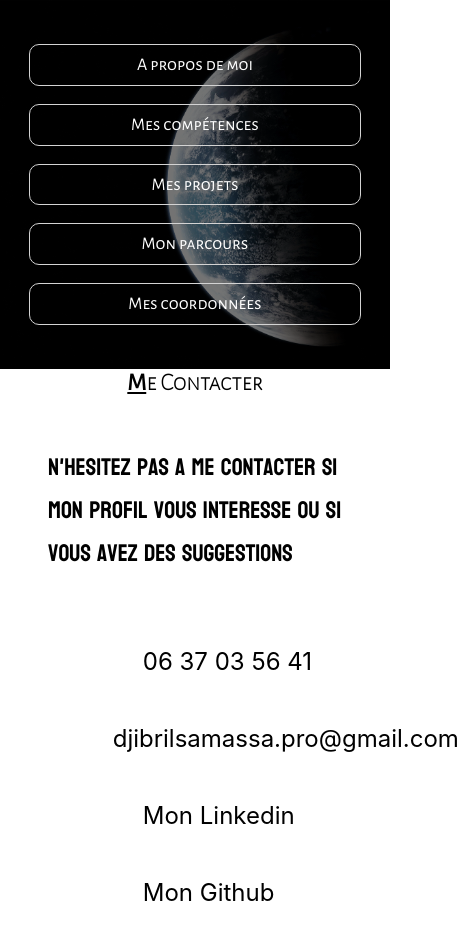
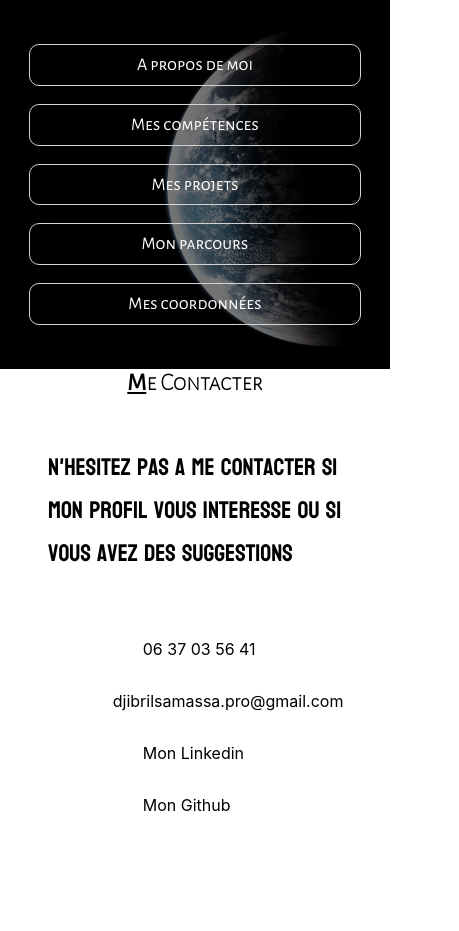
Before and after one commit to Djibril-Samassa/djibril-samassa-portfolio, a React (Create React App) app: page /coordonnees in a window 390 px wide. Shown: the whole page, 459 px wide, since content can reach past the window. After the commit the page ends 844 px from the top, so only its background shows below. Built offline with nearby package versions, Linux system fonts and the light colour scheme; some icons are missing.

Commit message:
deploy commit

```diff
--- a/package.json
+++ b/package.json
@@ -1,4 +1,5 @@
 {
+  "homepage": "https://Djibril-Samassa.github.io/djibril-samassa-portfolio",
   "name": "djibril-samassa-portfolio",
   "version": "0.1.0",
   "private": true,
@@ -6,6 +7,7 @@
     "@testing-library/jest-dom": "^5.16.4",
     "@testing-library/react": "^13.2.0",
     "@testing-library/user-event": "^13.5.0",
+    "gh-pages": "^4.0.0",
     "iconify": "^1.4.0",
     "react": "^18.1.0",
     "react-dom": "^18.1.0",
@@ -14,6 +16,7 @@
     "web-vitals": "^2.1.4"
   },
   "scripts": {
+    "deploy" : "npm run build&&gh-pages -d build",
     "start": "react-scripts start",
     "build": "react-scripts build",
     "test": "react-scripts test",
--- a/src/App.css
+++ b/src/App.css
@@ -391,6 +391,10 @@ p{
     width: 100%;
   }
 
+  .takeContact{
+    font-size: 1em;
+  }
+
   .presentation{
     padding: 0px;
     margin: 0px;
```
Also changed, not shown: 1 other file (tests, documents, lock files or other folders).
